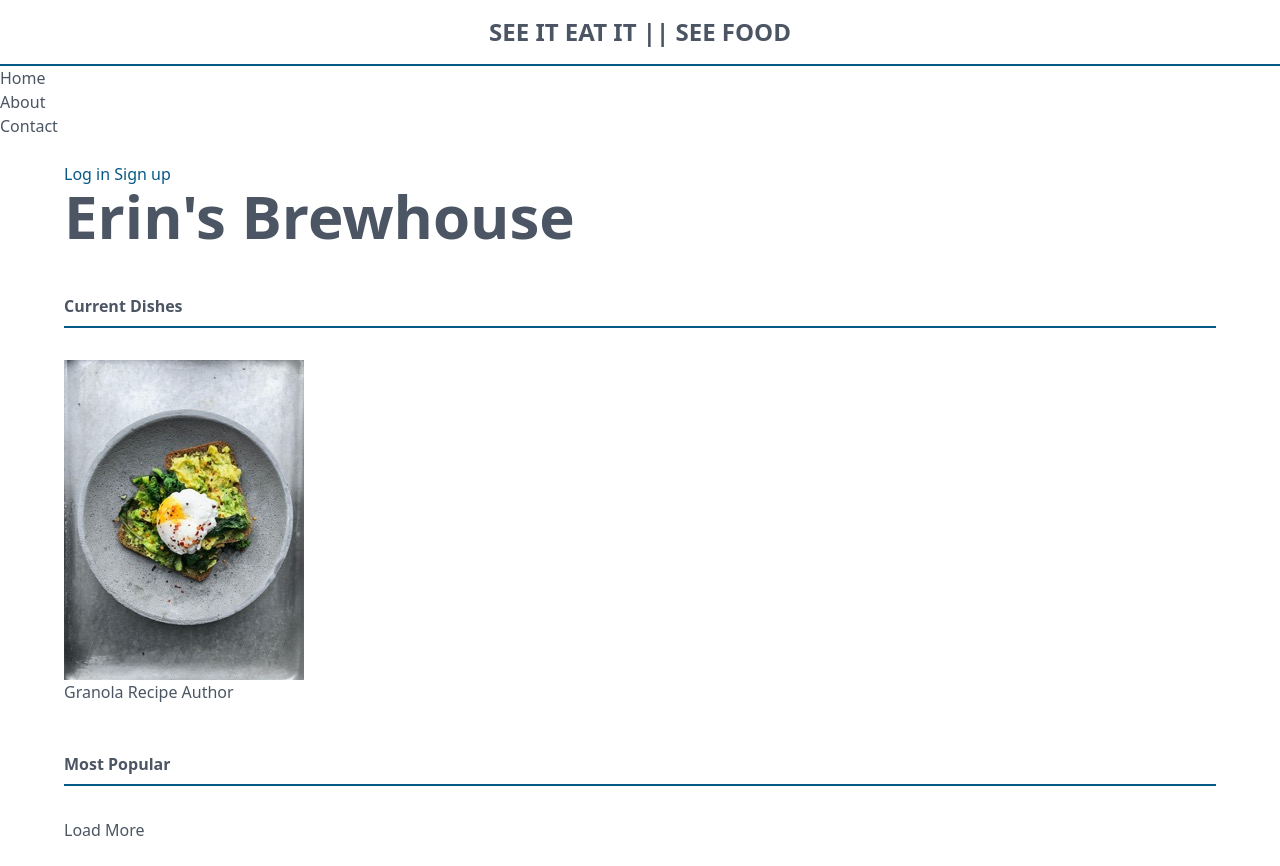
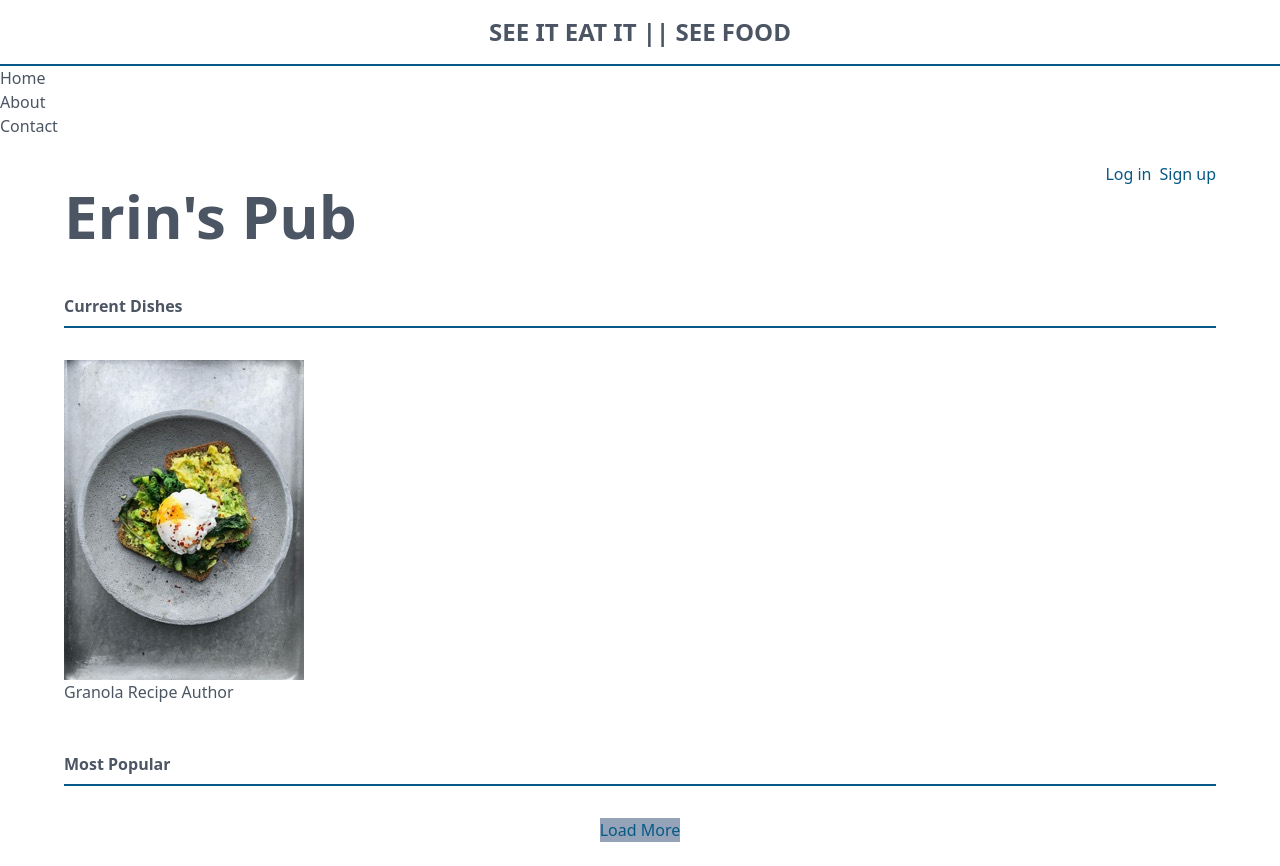
Before and after one commit to AndrewYoung72/tailwind-learning-awy, a website: page public/index.html in a window 1280 px wide. Drawn offline with Linux system fonts and the light colour scheme.

Commit message:
added respondive design to tailwindconfig

```diff
--- a/public/index.html
+++ b/public/index.html
@@ -37,12 +37,12 @@
     </div>
 <!-- end navbar -->
     <main class="px-16 py-6">
-      <div class="text-primary">
-        <a href="#">Log in</a>
-        <a href="#">Sign up</a>
+      <div class="flex justify-end">
+        <a href="#" class="text-primary">Log in</a>
+        <a href="#" class="text-primary ml-2">Sign up</a>
       </div>
       <header>
-        <h2 class="text-6xl font-semibold">Erin's Brewhouse</h2>
+        <h2 class="text-6xl font-semibold">Erin's Pub</h2>
         <!-- <h3 class="text-2xl font-semibold">For Hikers</h3> -->
       </header>
 
@@ -66,8 +66,8 @@
           <!-- cards go here -->
         </div>
 
-        <div>
-          <div>Load More</div>
+        <div class="flex justify-center">
+          <div class="bg-secondary text-primary">Load More</div>
         </div>
       </div>
     </main>
--- a/tailwind.config.js
+++ b/tailwind.config.js
@@ -6,6 +6,22 @@ module.exports = {
       colors: {
         primary: "#075985",
         secondary: "#94a3b8"
+      },
+      screens: {
+        'sm': '640px',
+        // => @media (min-width: 640px) { ... }
+
+        'md': '768px',
+        // => @media (min-width: 768px) { ... }
+
+        'lg': '1024px',
+        // => @media (min-width: 1024px) { ... }
+
+        'xl': '1280px',
+        // => @media (min-width: 1280px) { ... }
+
+        '2xl': '1536px',
+        // => @media (min-width: 1536px) { ... }
       }
     },
   },
```
Also changed, not shown: dist/output.css.
